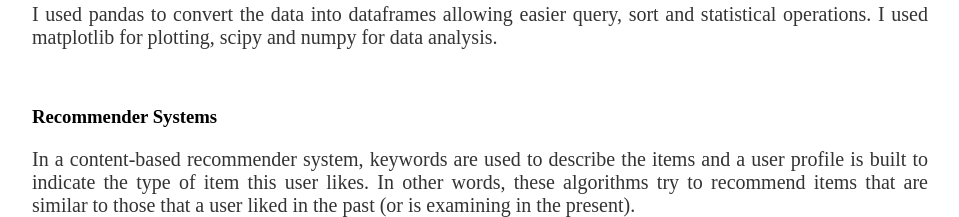
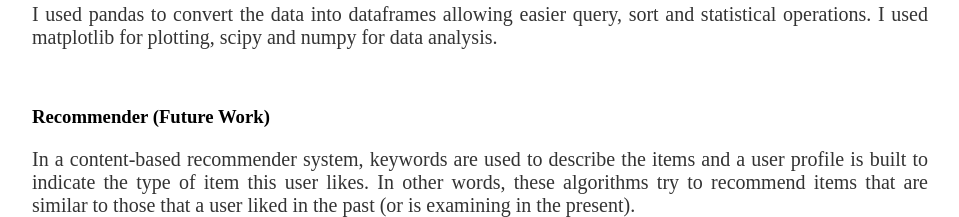
Before and after one commit to SreyaG/SportTweet, a Jekyll site: the page built from about/index.html, in a window 1280 px wide. Shown: the part 686-903 px from the top of the page, without its empty margins (160-1119 px from the left). Built offline with Jekyll 4.4.1, drawn with Linux system fonts in a browser that asks for light colours; some of the changed text lies outside the part shown; grey boxes are pictures that could not be loaded.

Commit message:
Update index.html

```diff
--- a/about/index.html
+++ b/about/index.html
@@ -26,9 +26,12 @@
 	<h3> Data Analysis </h3>
     <p>I used pandas to convert the data into dataframes allowing easier query, sort and statistical operations. I used matplotlib for plotting, scipy and numpy for data analysis. </p>
 	<br>
-	<h3> Recommender Systems </h3>
+	<h3> Recommender (Future Work) </h3>
     <p>In a content-based recommender system, keywords are used to describe the items and a user profile is built to indicate the type of item this user likes. In other words, these algorithms try to recommend items that are similar
 	    to those that a user liked in the past (or is examining in the present). </p>
+	<div class=figure style="width:100%">
+  		<img style="width:100%" src="/SportTweet/images/cbr" alt="pic 5" >
+  		<figcaption>Fig 1: Content Based Filtering.</figcaption>
 	<br>
 	<h3> Citations </h3>
 	<ol>
```
